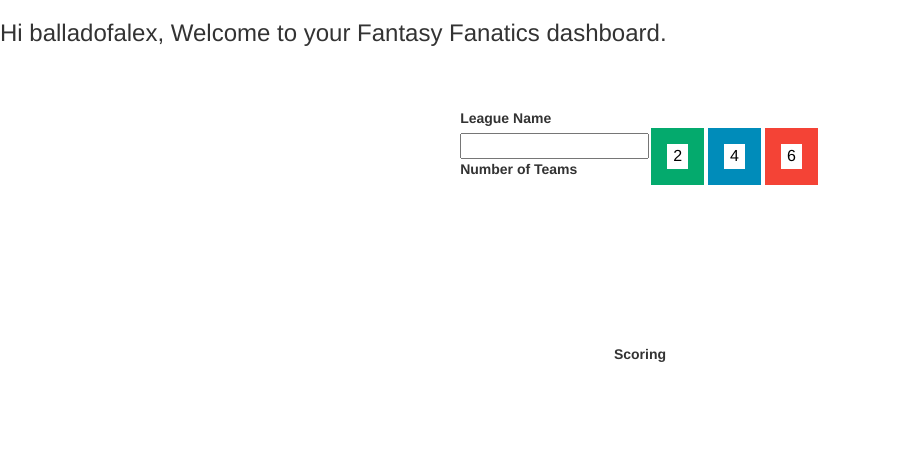
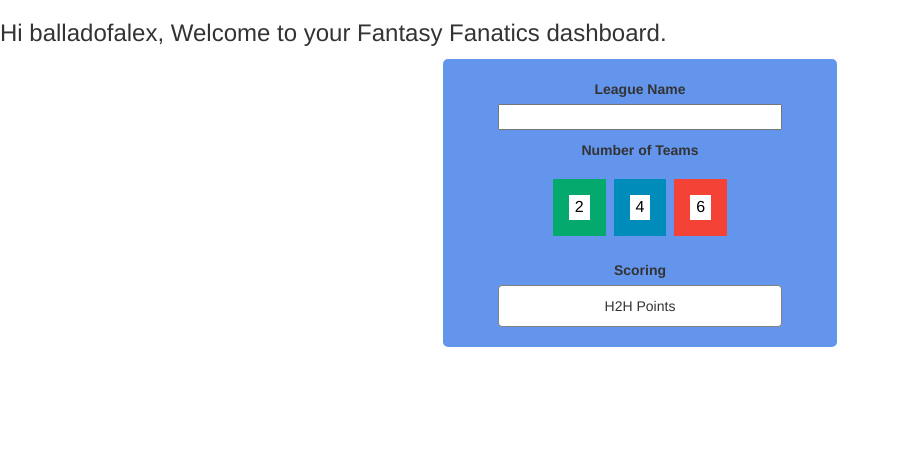
Before and after one commit to exploringcircuits/CSC481-Spring-Group-Project, a Django app: page /user/ in a window 1280 px wide. Shown: the part 52-507 px from the top of the page, without its empty margins (0-898 px from the left). Run offline with Django 5.2, Linux system fonts and the light colour scheme; a user stored in the database is signed in; some libraries are stand-ins or nearby versions.

Commit message:
button update

```diff
--- a/user/templates/home.html
+++ b/user/templates/home.html
@@ -10,20 +10,18 @@
     <script src="https://ajax.googleapis.com/ajax/libs/jquery/3.7.1/jquery.min.js"></script>
     <script src="https://maxcdn.bootstrapcdn.com/bootstrap/3.4.1/js/bootstrap.min.js"></script>
     <title>Document</title>
-  </head>
-  <body>
-    <!--Style section-->
+
     <style>
-
-      .center{
+      .center {
         display: flex;
+        flex-direction: column; /* Stacks items vertically */
         justify-content: center;
         align-items: center;
-        height: 200px;
+        height: auto; /* Changed from 200px so content doesn't spill out */
         border: 3px solid white;
       }
 
-      .button{
+      .button {
         background-color: white;
         border: none;
         color: black;
@@ -35,34 +33,40 @@
         transition-duration: 0.5s;
         cursor: pointer;
       }
+
       .button1 {border: 16px solid #04AA6D;}
       .button2 {border: 16px solid #008CBA;}
       .button3 {border: 16px solid #f44336;}
       .button4 {border: 16px solid #e7e7e7;}
       .button5 {border: 16px solid #555555;}
 
-.button1:hover {
-  background-color: #04AA6D;
-  color: white;
-}
-.button2:hover {
-  background-color: #008CBA;
-  color: white;
+      .button1:hover { background-color: #04AA6D; color: white; }
+      .button2:hover { background-color: #008CBA; color: white; }
+      .button3:hover { background-color: #f44336; color: white; }
+      .button4:hover { background-color: #e7e7e7; }
+      .button5:hover { background-color: #555555; color: white; }
+
+      /* Styles for the Scoring Highlight Button */
+      .LargeRadioControl__Contents {
+        background-color: white;
+        border: 1px solid gray;
+        padding: 10px;
+        border-radius: 4px;
+        cursor: pointer;
+        text-align: center;
+        transition: 0.3s;
       }
 
-.button3:hover {
-  background-color: #f44336;
+      .LargeRadioControl__Selected {
+        background-color: #2b5797; /* Darker blue to contrast the background */
+        border: 2px solid white;
         color: white;
-}
-
-.button4:hover {background-color: #e7e7e7;}
-
-.button5:hover {
-  background-color: #555555;
-  color: white;
+        font-weight: bold;
       }
     </style>
+  </head>
 
+  <body>
     <nav class="navbar navbar-inverse">
       <div class="container-fluid">
         <div class="navbar-header">
@@ -88,30 +92,40 @@
         </ul>
       </div>
     </nav>
+
     <h3>Hi {{user.username}}, Welcome to your Fantasy Fanatics dashboard.</h3>
 
-    <div class = "center">
-      <!--Outer contain holding the rest -->
+    <div class="center" style="background-color: cornflowerblue; padding: 20px; max-width: 400px; margin: 0 auto; border-radius: 8px;">
 
-      <div>
-        <!--Div for user form(Team name)-->
+      <div style="width: 100%; text-align: center;">
         <form>
           <label for="leaguename">League Name</label><br>
-          <input type="text" id="leaguename" name="leaguename"/><br>
+          <input type="text" id="leaguename" name="leaguename" style="width: 80%; margin-bottom: 10px;"/><br>
+
           <label for="numteams">Number of Teams</label><br>
+        </form>
+      </div>
 
-        </form><br>
-      </div class="center">
-      <!--# of teams selection-->
-
+      <div style="margin-top: 10px;">
         <button class ="button button1">2</button>
         <button class ="button button2">4</button>
         <button class ="button button3">6</button><br>
       </div>
 
-    <div class = center>
-      <!--Form for league scoring options-->
+      <div style="margin-top: 20px; width: 80%; text-align: center;">
         <label for="scoringoptions">Scoring</label>
+
+        <div id="h2h-button" class="LargeRadioControl__Contents" onclick="highlightMe()">
+          <div class="LargeRadioControl__Title">H2H Points</div>
+        </div>
       </div>
 
+    </div>
+
+    <script>
+      function highlightMe() {
+        document.getElementById("h2h-button").classList.toggle("LargeRadioControl__Selected");
+      }
+    </script>
+  </body>
 </html>
```
Lines whose indentation alone changed are shown as unchanged.
